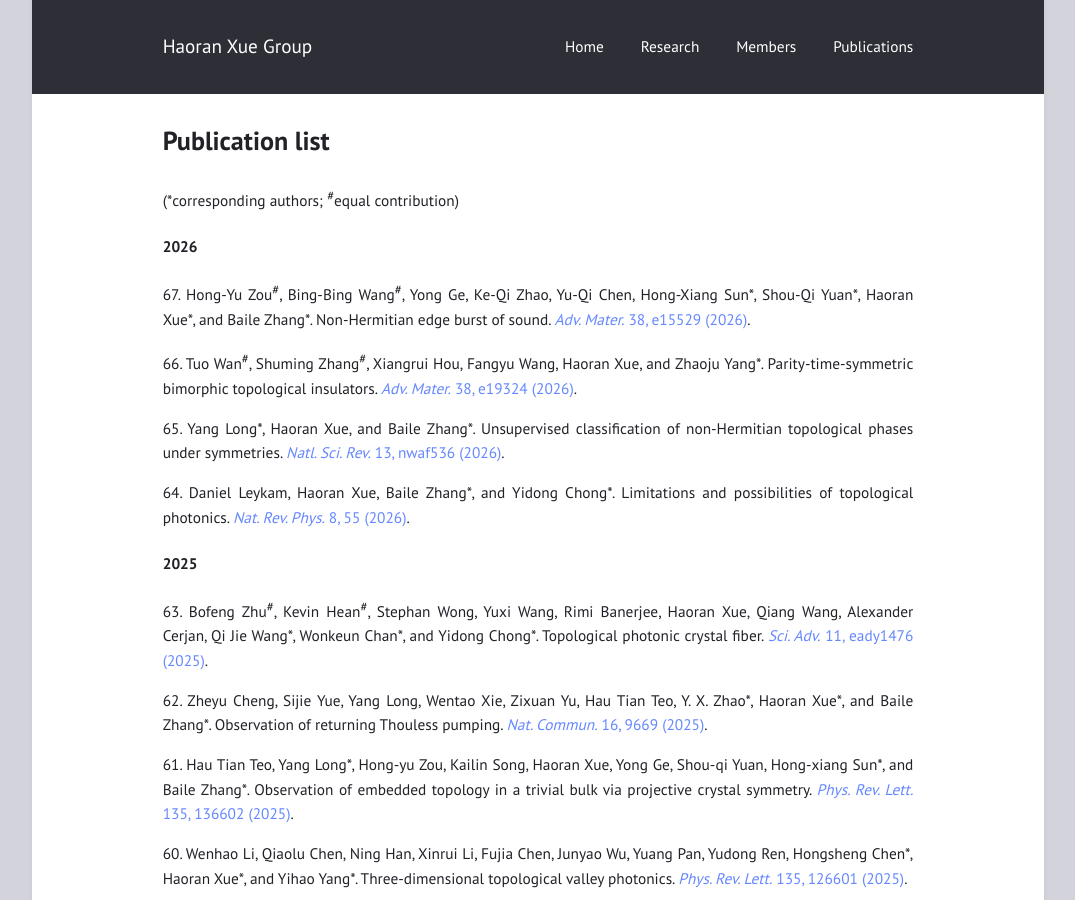
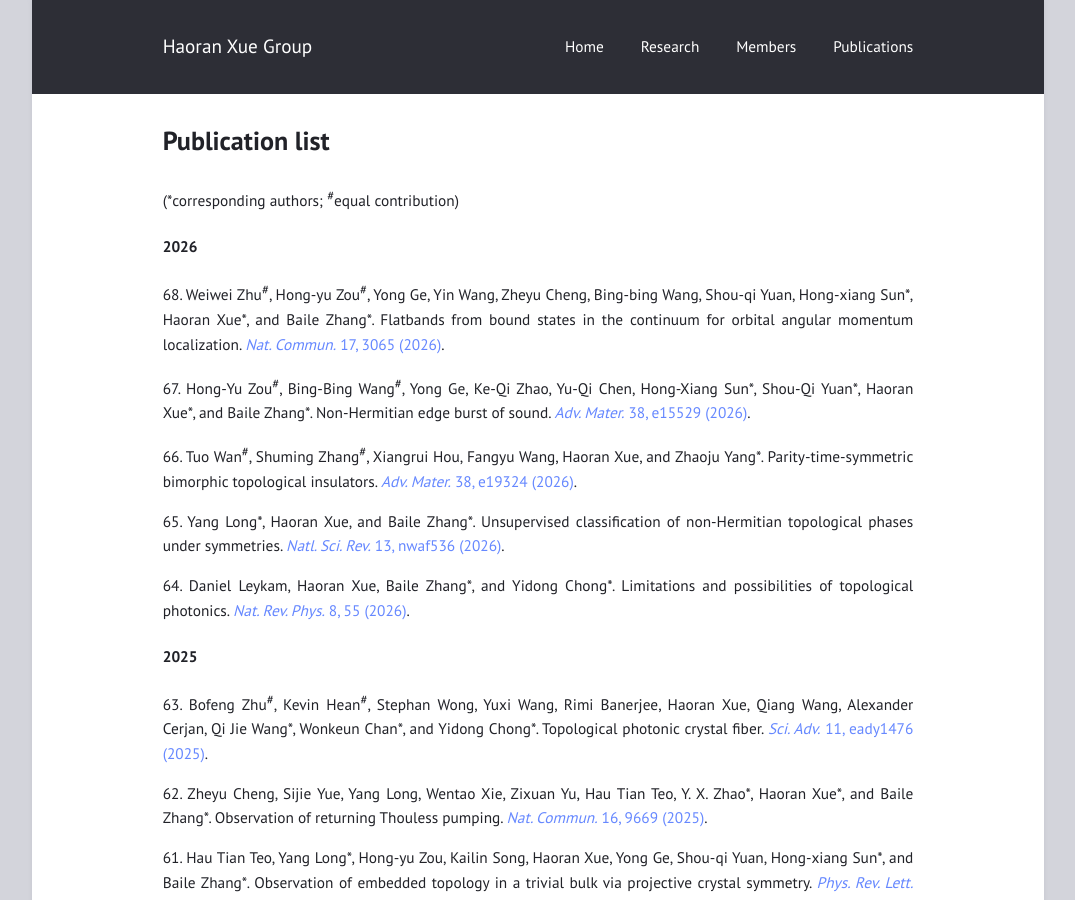
Before and after one commit to haoran-group/haoran-group.github.io, a Jekyll site: the page built from paper.md, in a window 1280 px wide and 900 px high. Shown: the whole window, without its empty margins (102-1177 px from the left). Built offline with Jekyll 4.4.1, drawn with Linux system fonts in a browser that asks for light colours.

Commit message:
Update paper.md

```diff
--- a/paper.md
+++ b/paper.md
@@ -6,6 +6,8 @@ title: Publication list
 (*corresponding authors; <sup>#</sup>equal contribution)
 
 #### 2026
+
+68\. Weiwei Zhu<sup>#</sup>, Hong-yu Zou<sup>#</sup>, Yong Ge, Yin Wang, Zheyu Cheng, Bing-bing Wang, Shou-qi Yuan, Hong-xiang Sun\*, Haoran Xue\*, and Baile Zhang\*. Flatbands from bound states in the continuum for orbital angular momentum localization. [*Nat. Commun.* 17, 3065 (2026)](https://doi.org/10.1038/s41467-026-69669-6).
 
 67\. Hong-Yu Zou<sup>#</sup>, Bing-Bing Wang<sup>#</sup>, Yong Ge, Ke-Qi Zhao, Yu-Qi Chen, Hong-Xiang Sun\*, Shou-Qi Yuan\*, Haoran Xue\*, and Baile Zhang\*. Non-Hermitian edge burst of sound. [*Adv. Mater.* 38, e15529 (2026)](https://doi.org/10.1002/adma.202515529).
 
```
